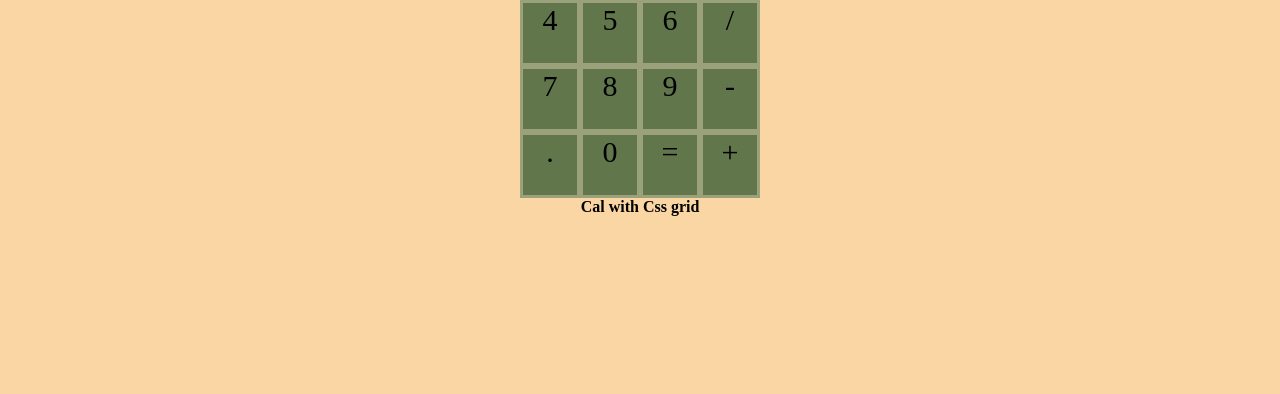
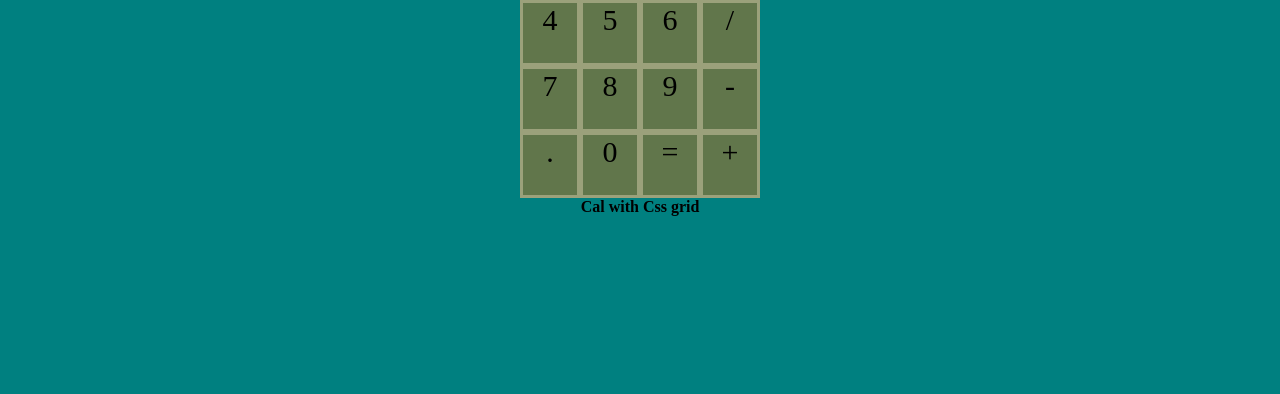
Before and after one commit to lakkaru/css-flex-grid, a plain HTML site: page index.html in a window 1280 px wide. Shown: the part 406-800 px from the top of the page. Drawn offline with Linux system fonts and the light colour scheme.

Commit message:
fix- background color readjested and media adjested for chrom

```diff
--- a/index.html
+++ b/index.html
@@ -8,7 +8,7 @@
 
     <style>
       body {
-          background-color: #FAD6A5;
+          background-color: teal;
         }
       .arrow-message {
         display: none;
@@ -120,7 +120,7 @@
       .display ~ div {
         background-color: #61764b;
       }
-      @media only screen and (max-width: 600px) {
+      @media only screen and (max-width: 620px) {
 
         .arrow-message-hori {
           display: none;
```
